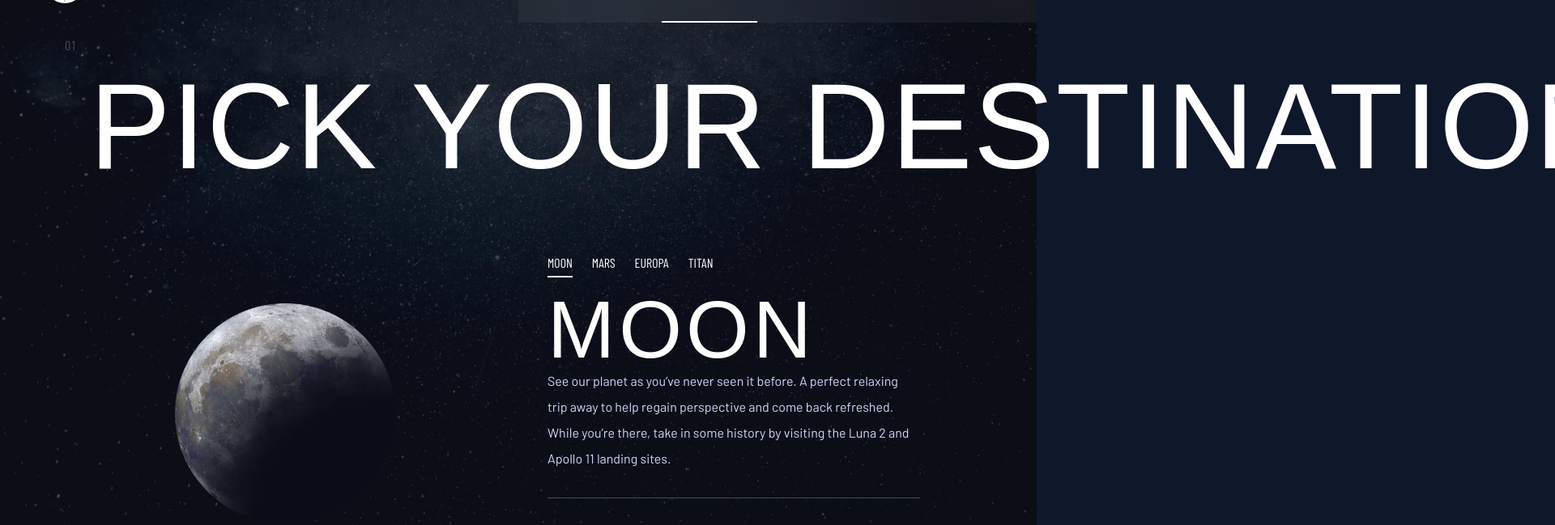
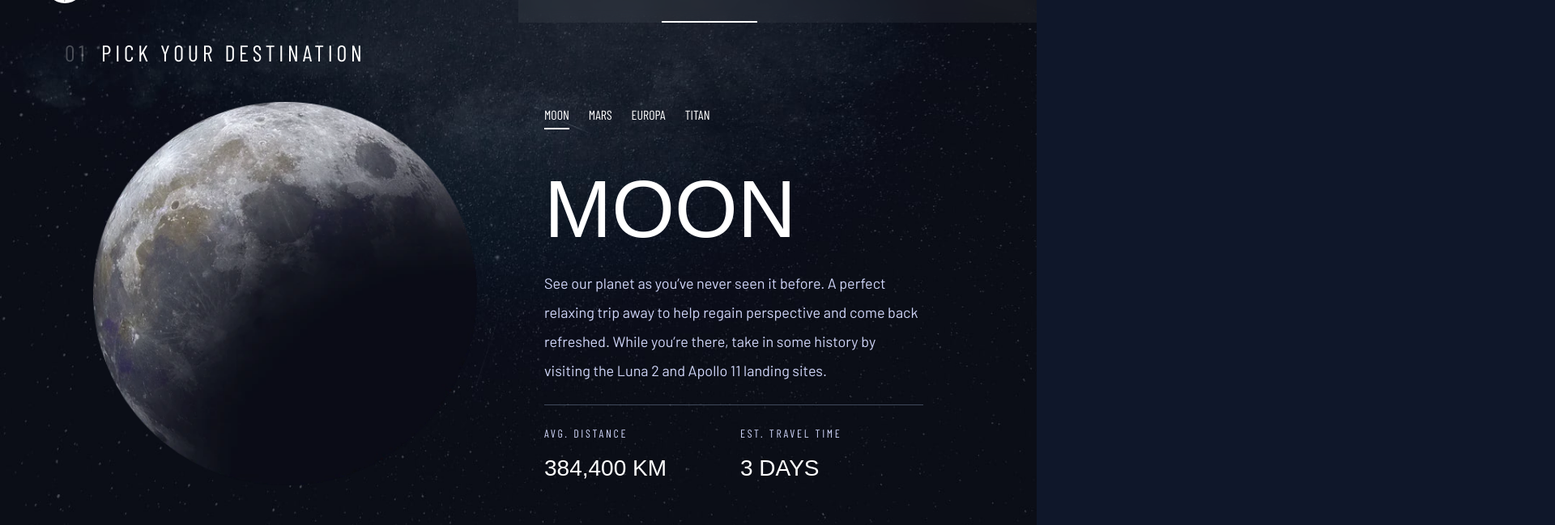
Before and after one commit to Alexjoshua14/Space-Tourism, a Next.js app: page /destination in a window 1280 px wide. Shown: the part 100-749 px from the top of the page at 81% size, 1920 px wide, since content can reach past the window. Built offline with nearby package versions, Linux system fonts and the light colour scheme; a web font is replaced by a local one.

Commit message:
Refine destination page

```diff
--- a/src/app/destination/detailsWrapper.tsx
+++ b/src/app/destination/detailsWrapper.tsx
@@ -24,11 +24,11 @@ const DetailsWrapper: FC<DetailsWrapperProps> = ({ destinations }) => {
   const [destinationIndex, setDestinationIndex] = useState(0)
 
   return (
-    <section className="flex-1 grid grid-rows-[1fr_3fr] md:grid-rows-[1fr_2fr] gap-2 sm:gap-8 lg:grid-rows-1 lg:grid-cols-2 py-2 sm:py-8">
-      <div className="relative min-h-[100px] h-full w-1/2 place-self-center grid place-content-center">
+    <section className="flex-1 flex flex-col gap-2 sm:gap-8 lg:grid lg:grid-cols-2 py-2 sm:py-8">
+      <div className="relative min-h-[16vh] md:h-[300px] lg:h-full lg:max-h-none w-full place-self-center grid place-content-center">
         <Image src={destinations[destinationIndex].images.webp} alt={`Image of ${destinations[destinationIndex].name}`} fill className="object-contain aspect-square" />
       </div>
-      <div className="md:min-w-[500px] lg:w-1/3 h-full px-5 flex flex-col gap-6 sm:gap-12 items-center lg:items-start">
+      <div className="flex-1 md:min-w-[500px] lg:w-1/3 h-full px-4 flex flex-col gap-4 md:gap-8 lg:gap-12 items-center lg:items-start">
         <ul className="flex gap-6 font-header font-light text-sm text-secondary">
           {destinations.map((destination, index) => (
             <li
--- a/src/app/destination/page.tsx
+++ b/src/app/destination/page.tsx
@@ -10,10 +10,10 @@ export default function Destination() {
   return (
     <>
       <Background />
-      <main className="flex min-h-[90vh] flex-col justify-start gap-2 px-4 sm:px-20 pt-16 sm:pt-36 pb-1 sm:pb-4">
-        <div className="flex justify-center md:justify-start gap-4 tracking-widest font-header sm:text-3xl whitespace-nowrap">
-          <p className="text-white/25">01</p>
-          <h1 className="font-light">{`Pick Your Destination`.toUpperCase()}</h1>
+      <main className="flex min-h-[90vh] flex-col justify-start gap-2 px-4 sm:px-20 pt-16 sm:pt-28 lg:pt-36 pb-1 sm:pb-4">
+        <div className="flex justify-center md:justify-start gap-4 whitespace-nowrap">
+          <h5 className="text-white/25">01</h5>
+          <h5 className="font-light">{`Pick Your Destination`.toUpperCase()}</h5>
         </div>
         <DetailsWrapper destinations={destinations} />
       </main>
--- a/src/components/destinationDetail.tsx
+++ b/src/components/destinationDetail.tsx
@@ -9,28 +9,28 @@ interface DestinationDetailProps {
 
 const DestinationDetail: FC<DestinationDetailProps> = ({ name, description, distance, travel }) => {
   return (
-    <div className="h-full flex flex-col justify-around sm:justify-normal sm:gap-4 lg:gap-8 items-center lg:items-start text-center lg:text-left">
-      <h2 className="text-[56px] md:text-[80px] lg:text-[100px] leading-8 text-serif tracking-wider">
+    <div className="flex-1 max-h-[420px] flex flex-col justify-around lg:justify-normal gap-4 lg:gap-6 items-center lg:items-start text-center lg:text-left">
+      <h2 className="leading-none">
         {name.toUpperCase()}
       </h2>
-      <p className="font-sans text-secondary leading-relaxed sm:leading-loose ">
+      <p className="font-sans text-secondary bodyText leading-relaxed sm:leading-loose ">
         {description}
       </p>
       <div className="border-b-[1px] border-b-slate-500/60 w-full" />
       <div className="flex flex-col items-center gap-4 sm:flex-row w-full">
-        <div className="w-1/2 flex flex-col gap-1 sm:gap-4">
-          <p className="text-secondary font-header tracking-widest">
+        <div className="w-1/2 flex flex-col sm:gap-3">
+          <p className="text-secondary subheading2">
             {`Avg. Distance`.toUpperCase()}
           </p>
-          <p className="font-serif text-2xl">
+          <p className="subheading1">
             {distance.toUpperCase()}
           </p>
         </div>
-        <div className="w-1/2 flex flex-col gap-1 sm:gap-4">
-          <p className="text-secondary font-header tracking-widest">
+        <div className="w-1/2 flex flex-col sm:gap-3">
+          <p className="text-secondary subheading2">
             {`Est. Travel Time`.toUpperCase()}
           </p>
-          <p className="font-serif text-2xl">
+          <p className="subheading1">
             {travel.toUpperCase()}
           </p>
         </div>
```
